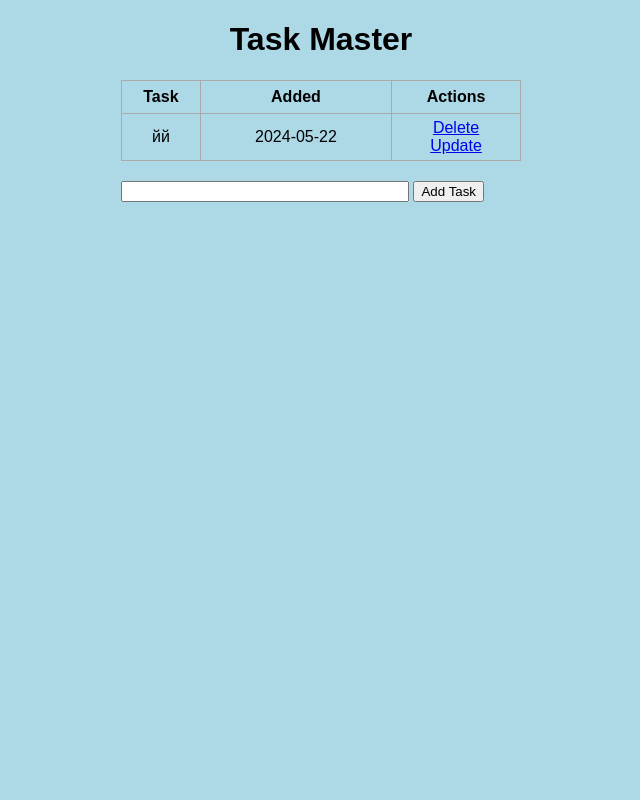
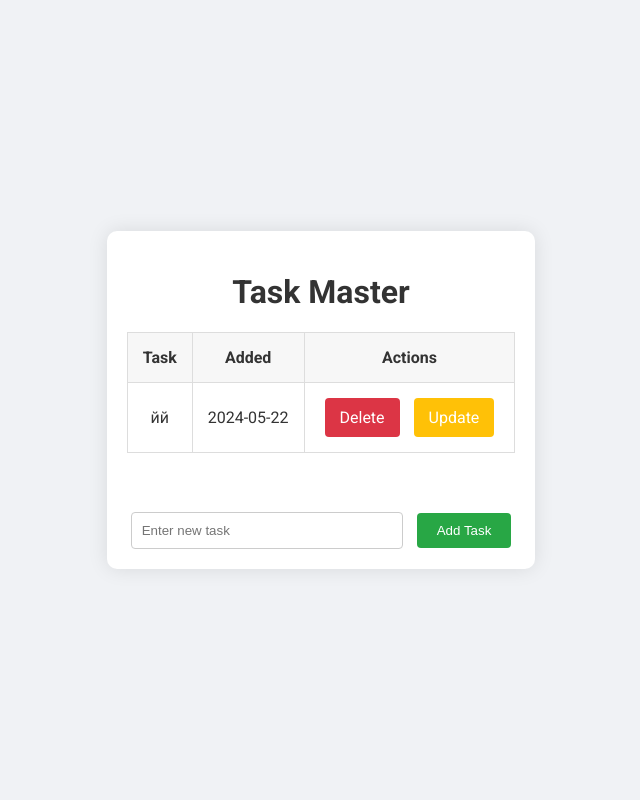
Before and after one commit to heckq/To-do-list-with-flask, a Flask app: page / in a window 1280 px wide. Shown: the whole page, without its empty margins (319-959 px from the left). Run offline with Flask 3, Linux system fonts and the light colour scheme.

Commit message:
updated design

```diff
--- a/static/css/main.css
+++ b/static/css/main.css
@@ -1,36 +1,126 @@
 body, html {
     margin: 0;
-    font-family: sans-serif;
-    background-color: lightblue;
+    font-family: 'Roboto', sans-serif;
+    background-color: #f0f2f5;
+    color: #333;
+    display: flex;
+    justify-content: center;
+    align-items: center;
+    height: 100%;
 }
 
 .content {
-    margin: 0 auto;
-    width: 400px;
+    margin: 20px auto;
+    max-width: 600px;
+    background-color: white;
+    padding: 20px;
+    border-radius: 10px;
+    box-shadow: 0 0 20px rgba(0, 0, 0, 0.1);
 }
 
-table, td, th {
-    border: 1px solid #aaa;
+h1, h4 {
+    text-align: center;
 }
 
 table {
+    width: 100%;
     border-collapse: collapse;
-    width: 100%;
+    margin-top: 20px;
+}
+
+table, th, td {
+    border: 1px solid #ddd;
+}
+
+th, td {
+    padding: 15px;
+    text-align: center;
 }
 
 th {
-    height: 30px;
+    background-color: #f7f7f7;
+    font-weight: 600;
 }
 
 td {
-    text-align: center;
-    padding: 5px;
+    background-color: #fff;
 }
 
 .form {
-    margin-top: 20px;
+    margin-top: 40px; /* Зміщуємо форму додавання завдань нижче */
+    text-align: center;
 }
 
-#content {
+input[type="text"] {
     width: 70%;
+    padding: 10px;
+    margin-right: 10px;
+    border: 1px solid #ccc;
+    border-radius: 4px;
+    box-sizing: border-box;
 }
+
+input[type="submit"] {
+    padding: 10px 20px;
+    background-color: #28a745;
+    color: white;
+    border: none;
+    border-radius: 4px;
+    cursor: pointer;
+    transition: background-color 0.3s ease;
+    margin-top: 20px; /* Додаємо відступ зверху */
+}
+
+input[type="submit"]:hover {
+    background-color: #218838;
+}
+
+a.button {
+    display: inline-block;
+    padding: 10px 15px;
+    color: white;
+    background-color: #007bff;
+    border-radius: 4px;
+    text-decoration: none;
+    margin: 0 5px;
+    transition: background-color 0.3s ease;
+}
+
+a.button:hover {
+    background-color: #0056b3;
+}
+
+a.button.delete {
+    background-color: #dc3545;
+}
+
+a.button.delete:hover {
+    background-color: #c82333;
+}
+
+a.button.update {
+    background-color: #ffc107;
+}
+
+a.button.update:hover {
+    background-color: #e0a800;
+}
+
+.no-tasks {
+    margin-bottom: 20px; /* Додаємо відступ знизу для відокремлення від форми */
+}
+
+@media (max-width: 600px) {
+    .content {
+        padding: 15px;
+    }
+
+    input[type="text"] {
+        width: 100%;
+        margin-bottom: 10px;
+    }
+
+    input[type="submit"] {
+        width: 100%;
+    }
+}
--- a/templates/base.html
+++ b/templates/base.html
@@ -4,8 +4,9 @@
     <meta charset="UTF-8">
     <meta name="viewport" content="width=device-width, initial-scale=1.0">
     <link rel="stylesheet" href="{{ url_for('static', filename='css/main.css') }}">
+    <link href="https://fonts.googleapis.com/css2?family=Roboto:wght@400;500;700&display=swap" rel="stylesheet">
+    <title>Task Master</title>
     {% block head %}{% endblock %}
-
 </head>
 <body>
     {% block body %}{% endblock %}
--- a/templates/index.html
+++ b/templates/index.html
@@ -1,16 +1,17 @@
 {% extends 'base.html' %}
 
 {% block head %}
-<title>Task Master</title>
+<title>Task Master - Home</title>
 {% endblock %}
 
 {% block body %}
 <div class="content">
-    <h1 style="text-align: center">Task Master</h1>
+    <h1>Task Master</h1>
     {% if tasks|length < 1 %}
-    <h4 style="text-align: center">There are no tasks. Create one below!</h4>
-    {% else %}
+    <h4 class="no-tasks">There are no tasks. Create one below!</h4>
+    {% endif %}
     <table>
+        {% if tasks|length > 0 %}
         <tr>
             <th>Task</th>
             <th>Added</th>
@@ -21,18 +22,16 @@
             <td>{{ task.content }}</td>
             <td>{{ task.date_created.date() }}</td>
             <td>
-                    <a href="/delete/{{task.id}}">Delete</a>
-                    <br>
-                    <a href="/update/{{task.id}}">Update</a>
+                <a href="/delete/{{task.id}}" class="button delete">Delete</a>
+                <a href="/update/{{task.id}}" class="button update">Update</a>
             </td>
         </tr>
         {% endfor %}
+        {% endif %}
     </table>
-    {% endif %}
-
     <div class="form">
         <form action="/" method="POST">
-            <input type="text" name="content" id="content">
+            <input type="text" name="content" id="content" placeholder="Enter new task" required>
             <input type="submit" value="Add Task">
         </form>
     </div>
--- a/templates/update.html
+++ b/templates/update.html
@@ -1,16 +1,16 @@
 {% extends 'base.html' %}
 
 {% block head %}
-<title>Task Master</title>
+<title>Task Master - Update Task</title>
 {% endblock %}
 
 {% block body %}
 <div class="content">
-    <h1 style="text-align: center">Update Task</h1>
+    <h1>Update Task</h1>
 
     <div class="form">
         <form action="/update/{{task.id}}" method="POST">
-            <input type="text" name="content" id="content" value="{{task.content}}">
+            <input type="text" name="content" id="content" value="{{ task.content }}" required>
             <input type="submit" value="Update">
         </form>
     </div>
```
Also changed, not shown: instance/test.db. Lines whose indentation alone changed are shown as unchanged.
